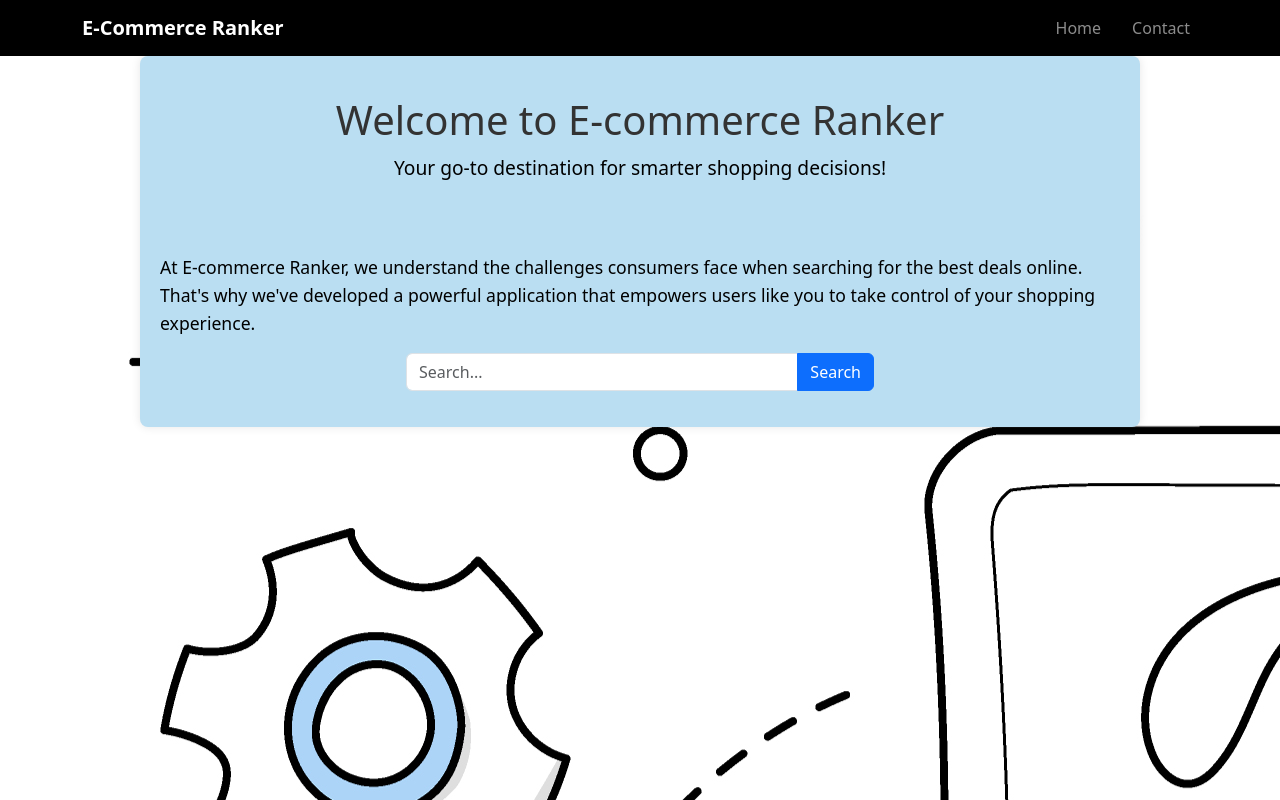
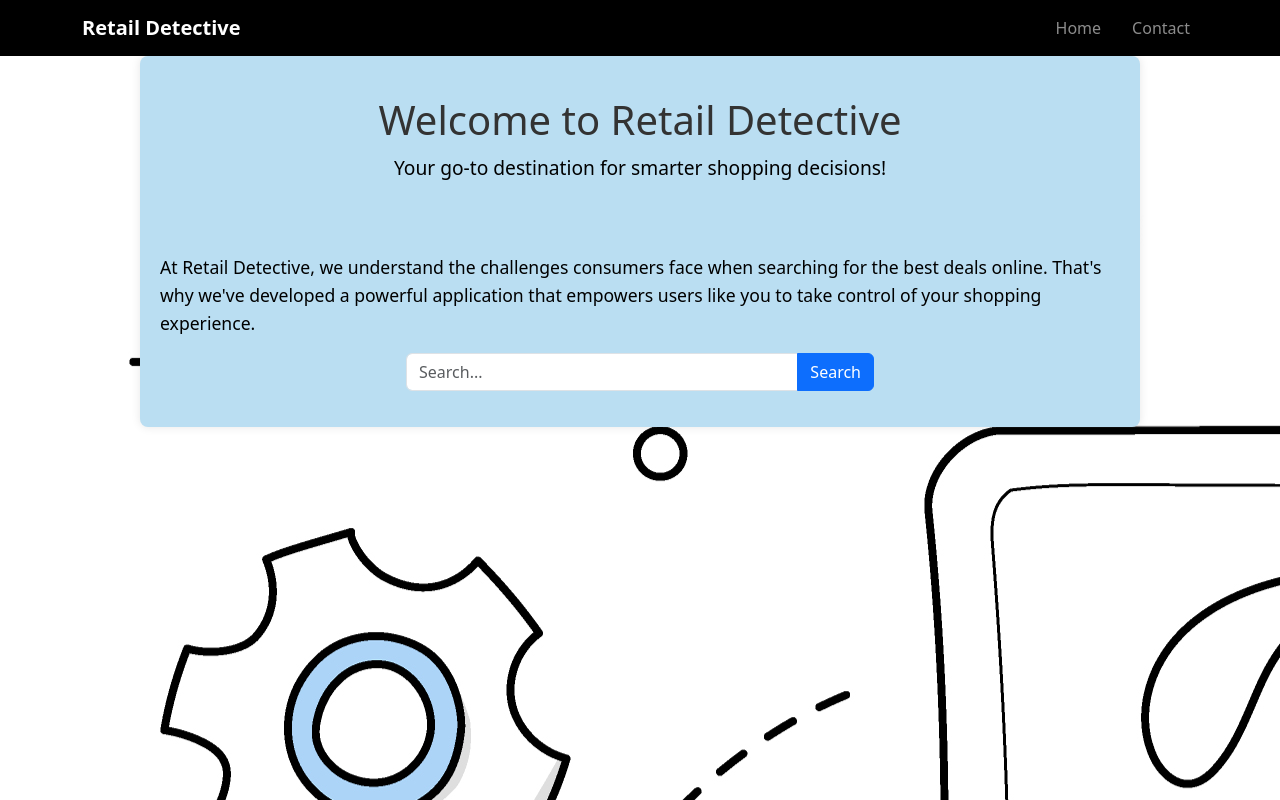
Before and after one commit to josh484/eCommerce-ranker, a React (Vite) app: page / in a window 1280 px wide. Built offline with nearby package versions, Linux system fonts and the light colour scheme.

Commit message:
adding background for contact form

```diff
--- a/index.html
+++ b/index.html
@@ -4,7 +4,7 @@
     <meta charset="UTF-8" />
     <link rel="icon" type="image/svg+xml" href="/vite.svg" />
     <meta name="viewport" content="width=device-width, initial-scale=1.0" />
-    <title>E-Commerce</title>
+    <title>Retail Detective</title>
   </head>
   <body>
     <div id="root"></div>
--- /dev/null
+++ b/src/components/Contact.css
@@ -0,0 +1,5 @@
+.contact-form {
+    background-color: #badef2;
+    padding: 20px;
+    border-radius: 10px;
+  }
--- a/src/components/Home.jsx
+++ b/src/components/Home.jsx
@@ -7,12 +7,12 @@ function Home() {
     return (
         <div className="home-container">
             <header className="header">
-                <h1>Welcome to E-commerce Ranker</h1>
+                <h1>Welcome to Retail Detective</h1>
                 <p className="sub-heading">Your go-to destination for smarter shopping decisions!</p>
             </header>
             <Carousel></Carousel>
             <section className="main-content">
-                <p>At E-commerce Ranker, we understand the challenges consumers face when searching for the best deals online. That's why we've developed a powerful application that empowers users like you to take control of your shopping experience.</p>
+                <p>At Retail Detective, we understand the challenges consumers face when searching for the best deals online. That's why we've developed a powerful application that empowers users like you to take control of your shopping experience.</p>
                 <Ranker />
 
             </section>
--- a/src/components/NavigationBar.jsx
+++ b/src/components/NavigationBar.jsx
@@ -6,7 +6,7 @@ const NavigationBar = () => {
   return (
     <nav className="navbar navbar-expand-lg navbar-dark customNav">
       <div className="container">
-        <a className="navbar-brand" href="/">E-Commerce Ranker</a>
+        <a className="navbar-brand" href="/">Retail Detective</a>
         <button className="navbar-toggler" type="button" data-bs-toggle="collapse" data-bs-target="#navbarNav" aria-controls="navbarNav" aria-expanded="false" aria-label="Toggle navigation">
           <span className="navbar-toggler-icon"></span>
         </button>
--- a/src/index.css
+++ b/src/index.css
@@ -4,3 +4,24 @@ body {
 :root{
     background-image: url('./assets/BG.jpg');
 }
+footer {
+    background-color: #333;
+    color: white;
+    padding: 20px;
+    text-align: center;
+  }
+
+  .social-buttons {
+    margin-top: 10px;
+  }
+
+  .social-buttons a {
+    color: white;
+    text-decoration: none;
+    margin: 0 10px;
+    font-size: 18px;
+  }
+
+  #developers-section {
+    margin-top: 20px;
+  }
```
